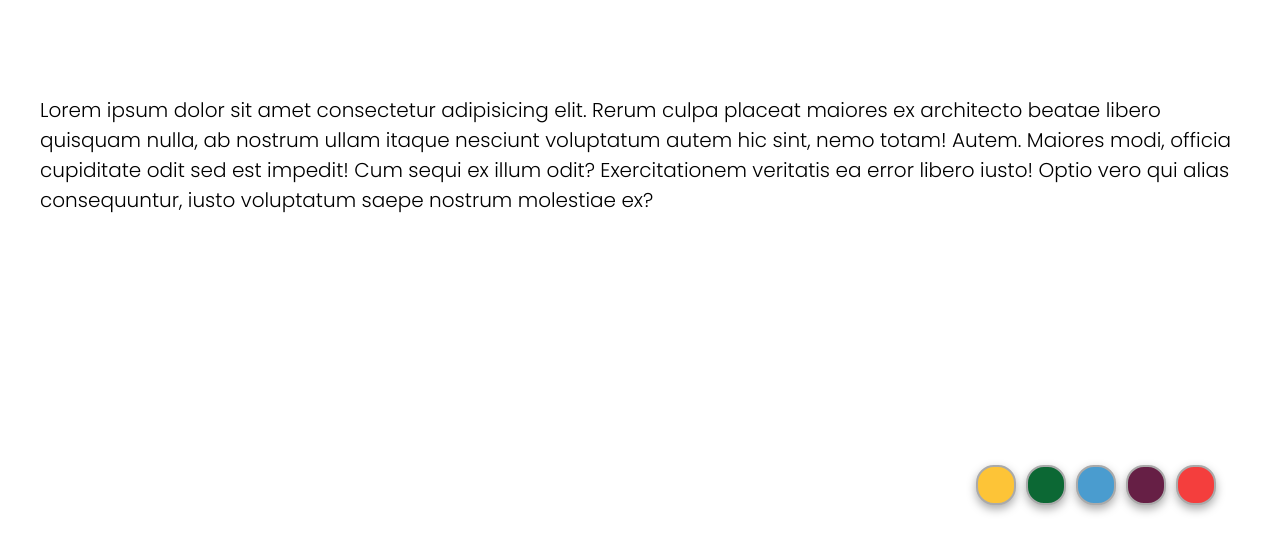
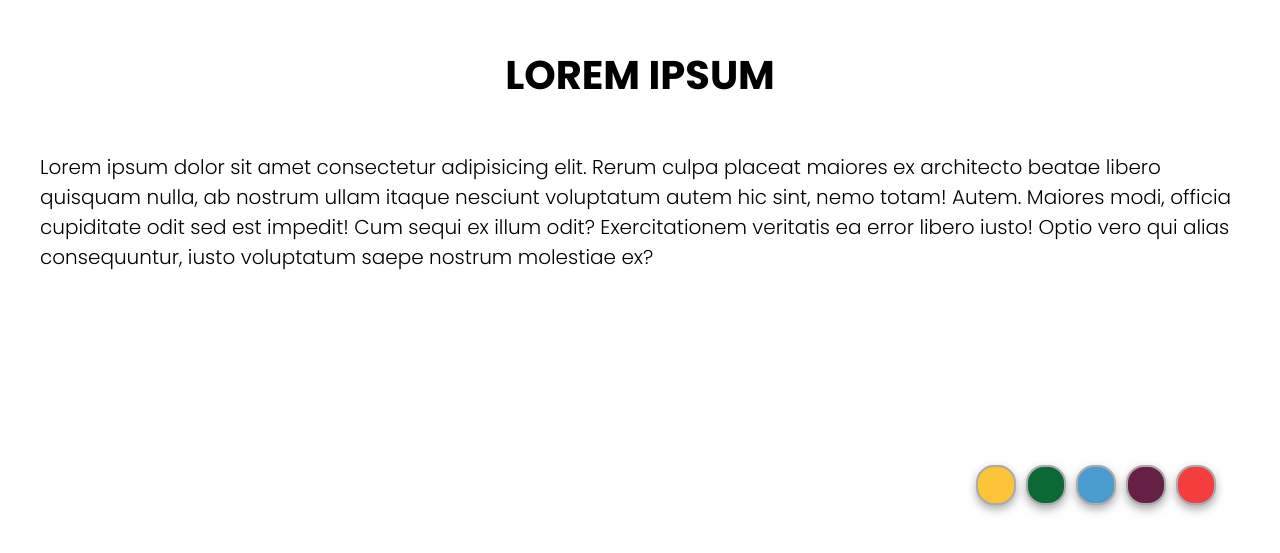
Before and after one commit to tiararusso/project-change-color, a plain HTML site: page index.html in a window 1280 px wide. Shown: the part 255-808 px from the top of the page. Drawn offline with Linux system fonts and the light colour scheme.

Commit message:
Agregado de h1 en index.html

```diff
--- a/index.html
+++ b/index.html
@@ -15,6 +15,7 @@
 
 <body>
     <div class="container">
+        <h1>LOREM IPSUM</h1>
         <p id="lorem">
             Lorem ipsum dolor sit amet consectetur adipisicing elit. Rerum culpa placeat maiores ex architecto beatae
             libero quisquam nulla, ab nostrum ullam itaque nesciunt voluptatum autem hic sint, nemo totam! Autem.
```
